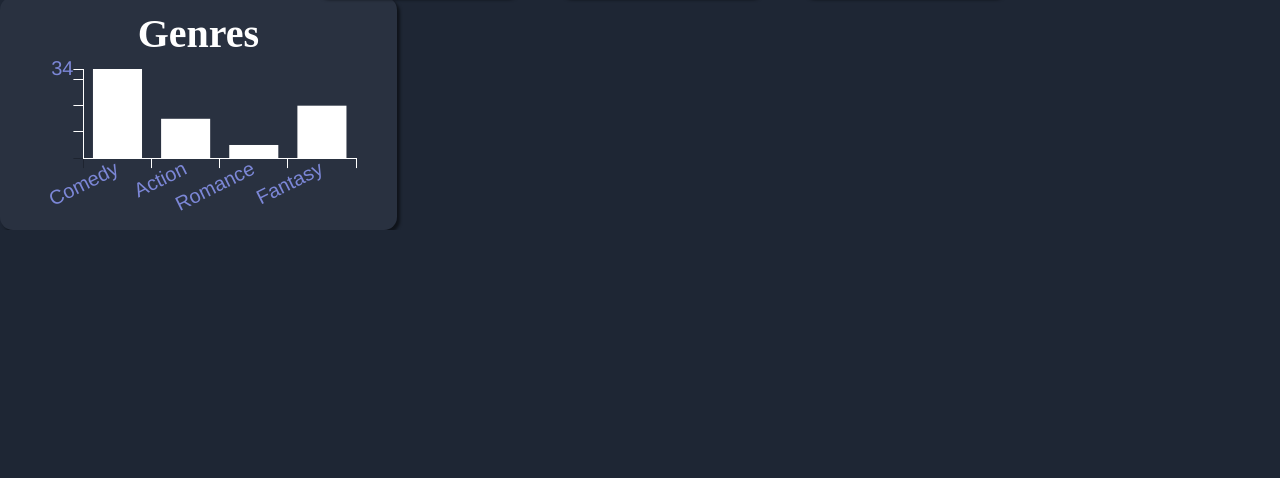
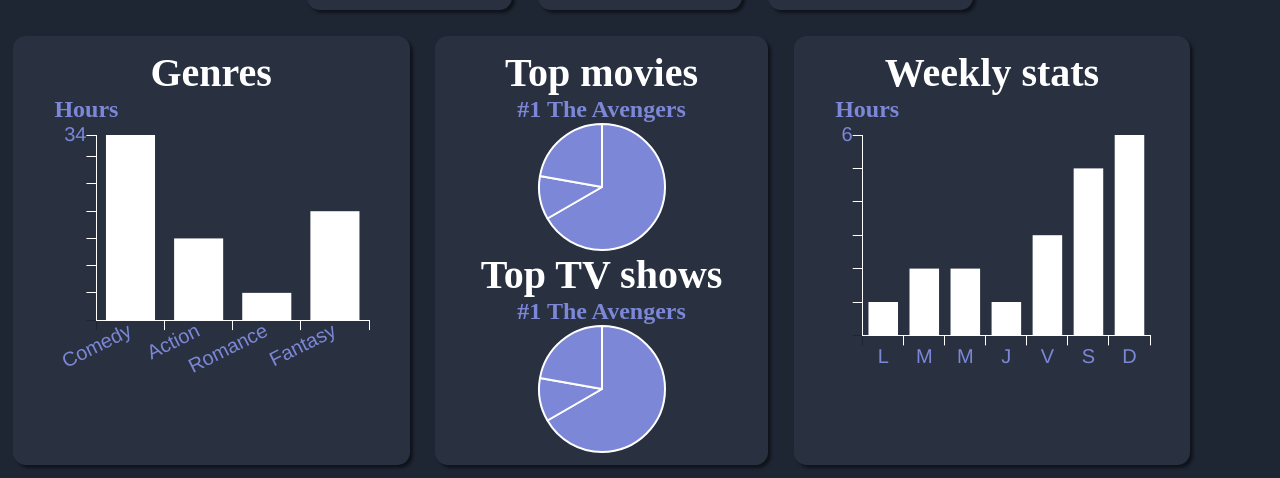
Before and after one commit to CoopTeamX/netflix-wasted-time, a React app: page / in a window 1280 px wide. Shown: the part 805-1283 px from the top of the page. Before the commit the page ends 1035 px from the top, so only its background shows below. Built offline with nearby package versions, Linux system fonts and the light colour scheme; a web font is replaced by a local one.

Commit message:
Add piechart component

```diff
--- a/src/Components/StatsPage/BarChart/BarChart.js
+++ b/src/Components/StatsPage/BarChart/BarChart.js
@@ -8,14 +8,12 @@
 
   render() {
     // you only have to set those values thanks to this.props
-    const labels = ['Comedy', 'Action', 'Romance', 'Fantasy'];
-    const values = [34, 15, 5, 20];
 
     const data = {
-      labels: labels,
+      labels: this.props.data.labels,
       datasets: [{
         backgroundColor: 'rgba(255,255,255)',
-        data: values,
+        data: this.props.data.values,
         fontColor: "#7C87D7",
         fontSize: 24,
       }]
@@ -23,9 +21,7 @@
 
     const options = {
       legend: {
-        display: false,
-        fontColor: "#7C87D7",
-        fontSize: 24,
+        display: false
       },
 
       scales: {
@@ -50,7 +46,7 @@
             beginAtZero: true,
             fontColor: "#7C87D7",
             fontSize: 20,
-            max: Math.max.apply(this, values),
+            max: Math.max.apply(this, this.props.data.values),
             callback: function(value, index, values) {
               if (index === 0) return Math.max.apply(this, values);
               else return '';
@@ -65,11 +61,12 @@
     return (
       <div className="chart stats--bar-chart">
         <div className="stats--title">{this.props.title}</div>
+        <div className="stats--legend-bar">Hours</div>
         <Bar
           data={data}
           options={options}
           width={100}
-          height={50}
+          height={80}
         />
       </div>
     );
--- /dev/null
+++ b/src/Components/StatsPage/PieChart/PieChart.js
@@ -0,0 +1,45 @@
+import React from "react";
+import { Pie } from 'react-chartjs-2';
+
+export default class PieChart extends React.Component {
+  constructor() {
+    super();
+  }
+
+  render() {
+    // you only have to set those values thanks to this.props
+
+    const data = {
+			labels: [
+				'Red',
+				'Blue',
+				'Yellow'
+			],
+			datasets: [{
+				data: [300, 50, 100],
+
+				backgroundColor: "#7C87D7",
+				hoverBackgroundColor: "#7C87D7"
+			}]
+		};
+
+		const options = {
+			legend: {
+				display: false
+			}
+		};
+
+    return (
+      <div>
+        <div className="stats--title">{this.props.title}</div>
+        <div className="stats--legend">#1 The Avengers</div>
+        <Pie
+					data={data}
+					height={50}
+					options={options}
+					width={100}
+				/>
+      </div>
+    );
+  }
+}
--- a/src/Components/StatsPage/StatsPage.js
+++ b/src/Components/StatsPage/StatsPage.js
@@ -1,5 +1,6 @@
 import React from "react";
 import BarChart from "./BarChart/BarChart";
+import PieChart from "./PieChart/PieChart";
 import StatsNumber from "./StatsNumber/StatsNumber";
 import "./StatsPage.scss";
 
@@ -10,6 +11,22 @@
   }
 
   render() {
+    const statsMovies = {
+    };
+
+    const statsTVShows = {
+    };
+
+    const statsGenres = {
+      labels: ['Comedy', 'Action', 'Romance', 'Fantasy'],
+      values: [34, 15, 5, 20]
+    };
+
+    const statsWeekly = {
+      labels: ['L', 'M', 'M', 'J', 'V', 'S', 'D'],
+      values: [1, 2, 2, 1, 3, 5, 6]
+    };
+
     return (
       <div className="page--stats">
         <div className="stats">
@@ -18,8 +35,13 @@
             <StatsNumber title="TV shows" result="91:07"/>
             <StatsNumber title="Movie" result="52:25"/>
           </div>
-          <div>
-            <BarChart title="Genres"/>
+          <div className="stats--charts">
+            <BarChart title="Genres" data={statsGenres}/>
+            <div className="stats--pies chart">
+              <PieChart title="Top movies" data={statsMovies}/>
+              <PieChart title="Top TV shows" data={statsTVShows}/>
+            </div>
+            <BarChart title="Weekly stats" data={statsWeekly}/>
           </div>
         </div>
       </div>
--- a/src/Components/StatsPage/StatsPage.scss
+++ b/src/Components/StatsPage/StatsPage.scss
@@ -10,6 +10,7 @@
     border-radius: 13px;
     box-shadow: 3px 3px 3px rgba(0, 0, 0, 0.5);
     padding: 1% 3% 1% 3%;
+    margin: 1%;
   }
 
   &--title {
@@ -38,4 +39,30 @@
   &--bar-chart {
     width: 25%;
   }
+
+  &--pies {
+    margin-left: auto;
+    margin-right: auto;
+    width: 20%;
+  }
+
+  &--pie-chart {
+    width: 13%;
+  }
+
+  &--legend {
+    color: $color-three;
+    font-size: 1.5em;
+    text-align: center;
+  }
+
+  &--legend-bar {
+    color: $color-three;
+    font-size: 1.5em;
+    margin-left: 1%;
+  }
+
+  &--charts {
+    display: flex;
+  }
 }
```
